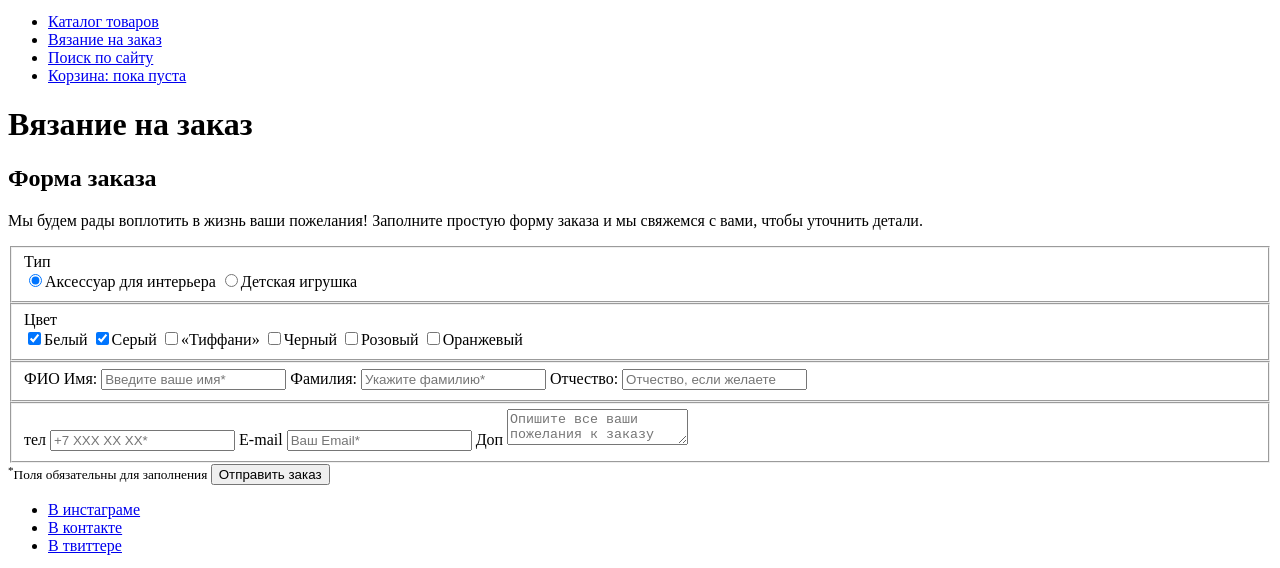
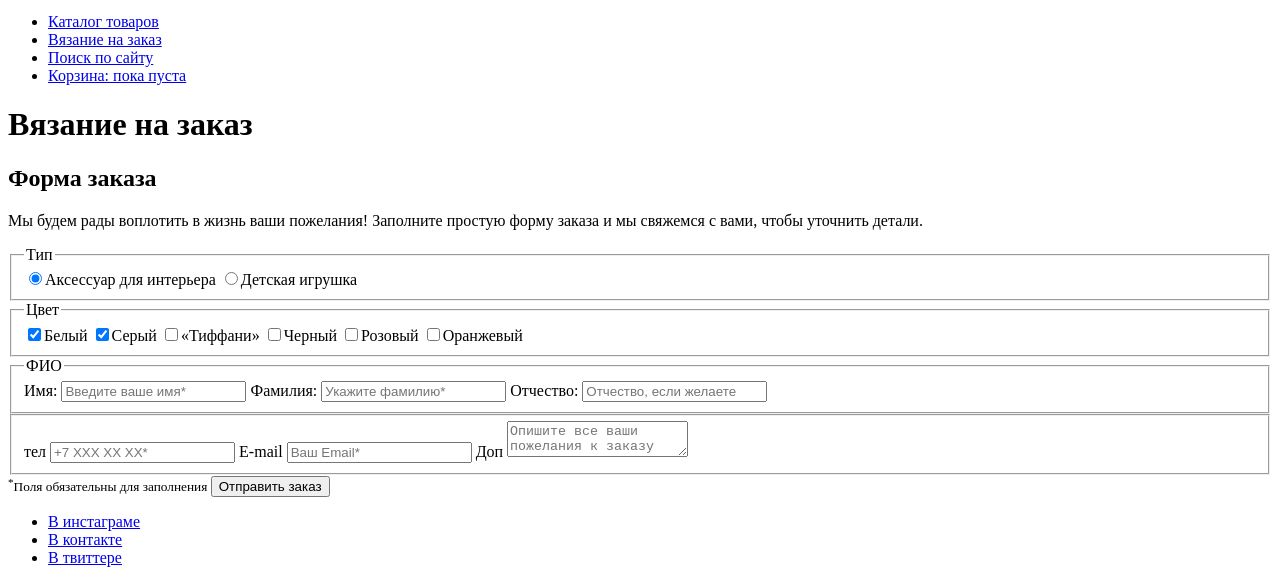
Before and after one commit to skit82/117377-mishka, a website: page source/form.html in a window 1280 px wide. Shown: the part 50-618 px from the top of the page. Drawn offline with Linux system fonts and the light colour scheme.

Commit message:
Добавили доработки и изменения на страницу формы

```diff
--- a/source/form.html
+++ b/source/form.html
@@ -38,7 +38,7 @@
       </div>
       <form  class="form" action="https://echo.htmlacademy.ru" method="post">
         <fieldset  class="form__fieldset">
-          <span  class="form__title">Тип</span>
+          <legend  class="form__legend">Тип</legend>
           <div  class="field-radio">
             <label  class="field-radio__name">
               <input  class="field-radio__input" type="radio" name="type" value="Аксессуар для  интерьера" checked="">Аксессуар для  интерьера
@@ -49,7 +49,7 @@
           </div>
         </fieldset>
         <fieldset  class="form__fieldset">
-          <span  class="form__title">Цвет</span>
+          <legend  class="form__legend">Цвет</legend>
           <div  class="field-checkbox">
             <label  class="field-checkbox__name">
               <input  class="field-checkbox__input" type="checkbox" name="color" value="Белый" checked>Белый
@@ -72,7 +72,7 @@
           </div>
         </fieldset>
         <fieldset  class="form__fieldset">
-          <span  class="form__title">ФИО</span>
+          <legend  class="form__legend">ФИО</legend>
           <label  class="field-text">
             <span  class="field-text__name">Имя:</span>
             <input  class="field-text__input" type="text" name="name" placeholder="Введите ваше имя*" required>
```
